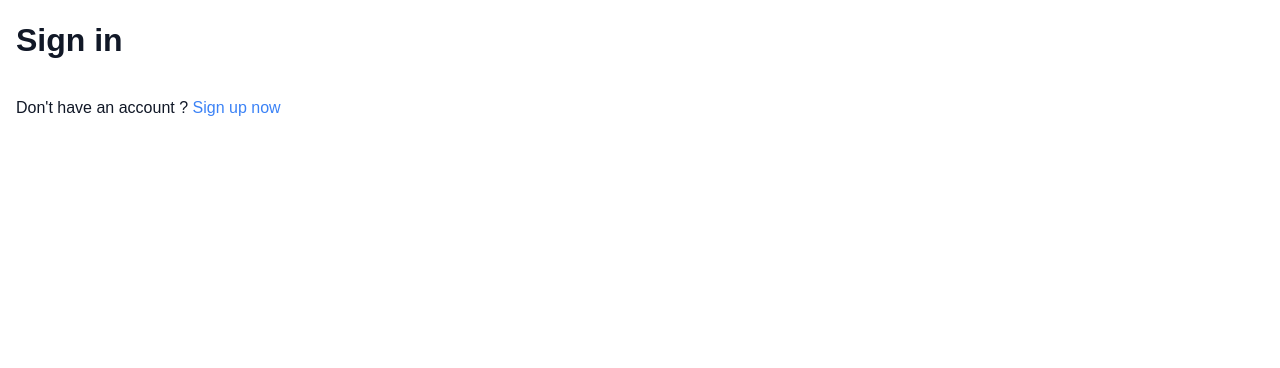
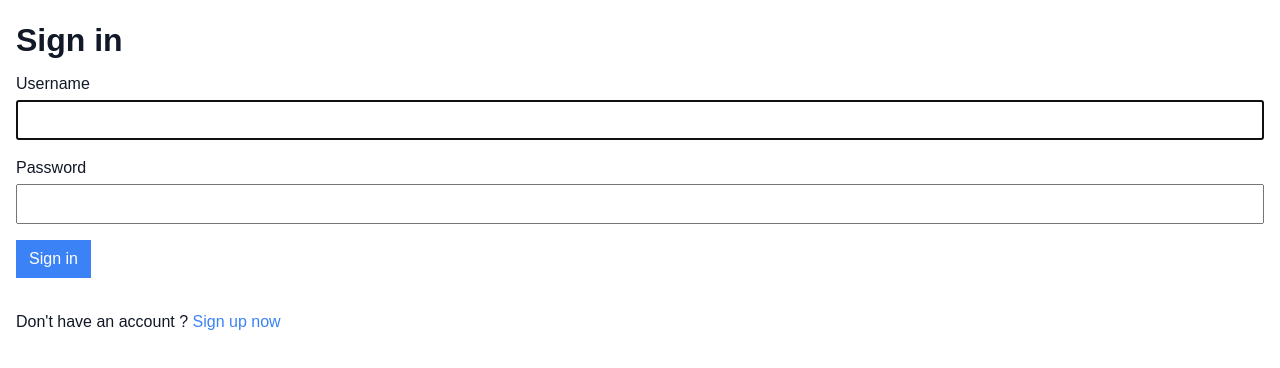
Before and after one commit to fvilers/fauna-twitter-clone, a React (Create React App) app: page /sign-in in a window 1280 px wide. Shown: the top 368 px of the page. Built offline with nearby package versions, Linux system fonts and the light colour scheme; no server answers.

Commit message:
Add the SignInForm component

```diff
--- /dev/null
+++ b/src/components/SignInForm.tsx
@@ -0,0 +1,66 @@
+import { yupResolver } from "@hookform/resolvers/yup";
+import React from "react";
+import { useForm } from "react-hook-form";
+import * as yup from "yup";
+import FormProps from "../types/FormProps";
+import Button from "./Button";
+import Input from "./Input";
+import Message from "./Message";
+
+export type SignInFormValues = {
+  username: string;
+  password: string;
+};
+
+const schema: yup.SchemaOf<SignInFormValues> = yup.object().shape({
+  username: yup.string().label("Username").required(),
+  password: yup.string().label("Password").required(),
+});
+
+type Props = FormProps<SignInFormValues>;
+
+function SignInForm({
+  defaultValues,
+  disabled,
+  errorMessage,
+  onSubmit,
+}: Props) {
+  const { register, handleSubmit, errors } = useForm({
+    defaultValues,
+    resolver: yupResolver(schema),
+  });
+  const autoFocusOnUsername = defaultValues?.username === undefined;
+
+  return (
+    <form noValidate onSubmit={handleSubmit(onSubmit)}>
+      <fieldset disabled={disabled}>
+        <Input
+          autoFocus={autoFocusOnUsername}
+          error={errors.username}
+          id="username"
+          label="Username"
+          inputRef={register}
+        />
+
+        <Input
+          autoFocus={!autoFocusOnUsername}
+          error={errors.password}
+          id="password"
+          label="Password"
+          inputRef={register}
+          type="password"
+        />
+      </fieldset>
+
+      {errorMessage && <Message variant="error">{errorMessage}</Message>}
+
+      <div>
+        <Button disabled={disabled} type="submit" variant="primary">
+          Sign in
+        </Button>
+      </div>
+    </form>
+  );
+}
+
+export default SignInForm;
--- a/src/containers/SignIn.tsx
+++ b/src/containers/SignIn.tsx
@@ -1,4 +1,5 @@
 import React from "react";
+import SignInForm from "../components/SignInForm";
 
 type Props = {
   username?: string;
@@ -6,7 +7,9 @@ type Props = {
 
 function SignIn({ username }: Props) {
   // TODO: handle sign in
-  return <div></div>;
+  const handleSignIn = () => {};
+
+  return <SignInForm onSubmit={handleSignIn} />;
 }
 
 export default SignIn;
--- a/src/types/FormProps.ts
+++ b/src/types/FormProps.ts
@@ -1,4 +1,5 @@
 type FormProps<T> = {
+  defaultValues?: Partial<T>;
   disabled?: boolean;
   errorMessage?: string;
   onSubmit: (values: T) => void;
```
